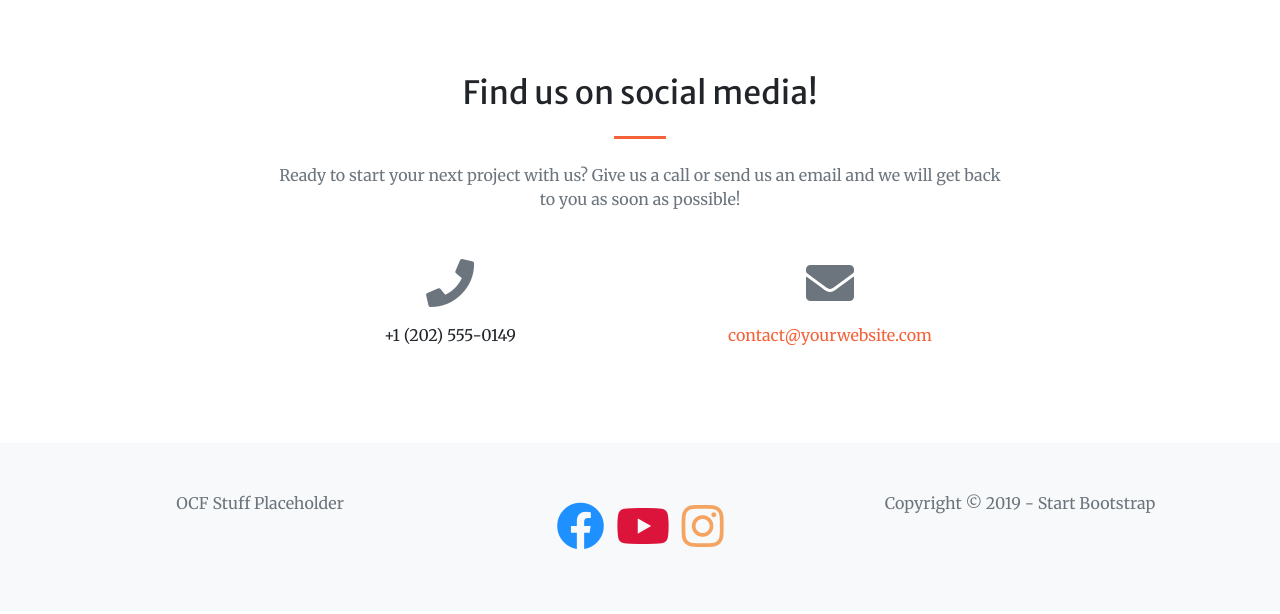
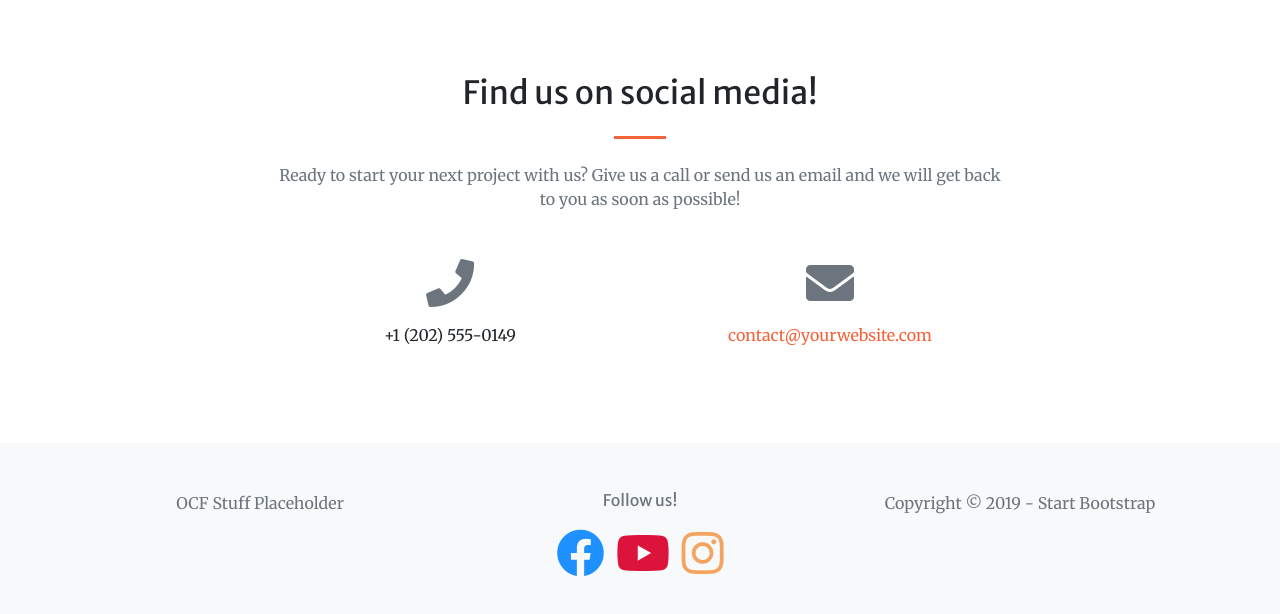
Before and after one commit to iloveswisscheese/fcsite, a website with bundled scripts: page index.html in a window 1280 px wide. Shown: the part 2247-2861 px from the top of the page. Built offline with nearby package versions, Linux system fonts and the light colour scheme.

Commit message:
added 'Follow us' to social icons

```diff
--- a/index.html
+++ b/index.html
@@ -203,6 +203,7 @@
           OCF Stuff Placeholder
         </div>
         <div class="col-sm text-center text-muted">
+          <h6>Follow us!</h6>
           <div class="social-icon" style="font-size: 3em">
             <a target="_blank" title="follow us on facebook" href="https://www.facebook.com/fcsacappella" style="color: DodgerBlue">
               <i class="fab fa-facebook"></i>
```
